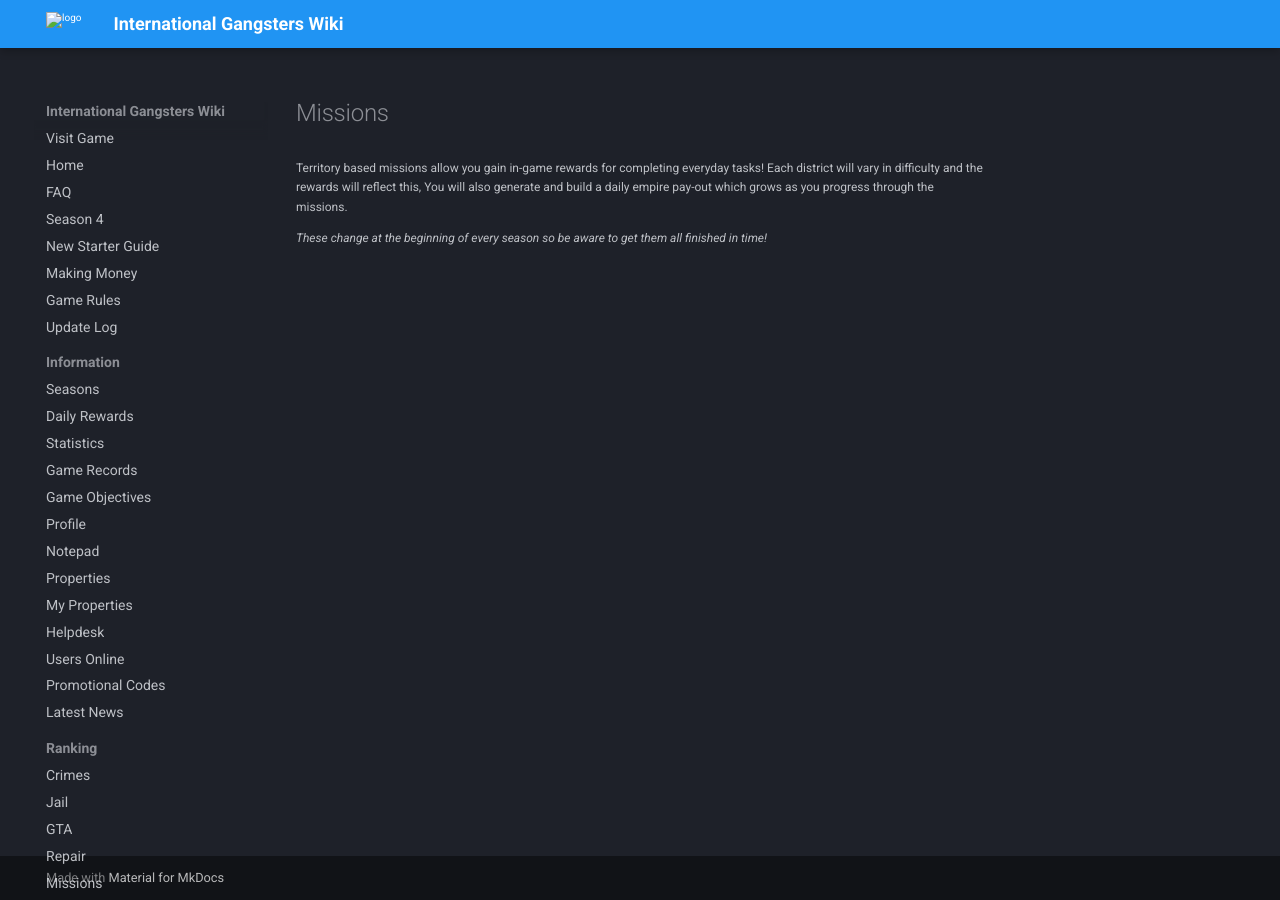
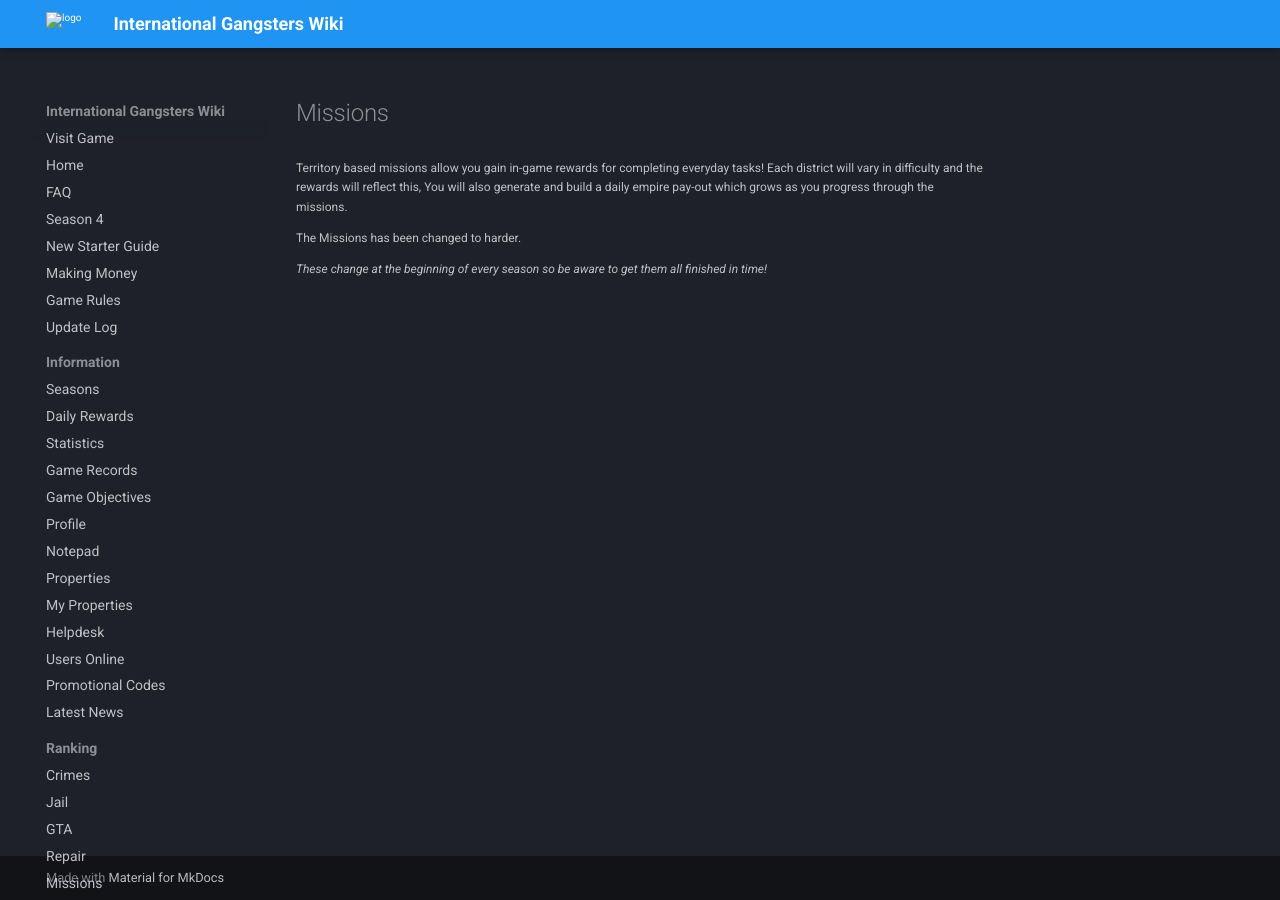
Before and after one commit to InternationalGangsters/wiki, an MkDocs documentation site: the page built from docs/ranking/missions.md, in a window 1280 px wide. Built offline with MkDocs 1.6.1 and Material for MkDocs 9.7.7, drawn with Linux system fonts in a browser that asks for light colours; comment, search, counter and statistics services are not loaded.

Commit message:
Update missions.md

```diff
--- a/docs/ranking/missions.md
+++ b/docs/ranking/missions.md
@@ -3,4 +3,6 @@
 
 Territory based missions allow you gain in-game rewards for completing everyday tasks! Each district will vary in difficulty and the rewards will reflect this, You will also generate and build a daily empire pay-out which grows as you progress through the missions.
 
+The Missions has been changed to harder.
+
 *These change at the beginning of every season so be aware to get them all finished in time!*
```
